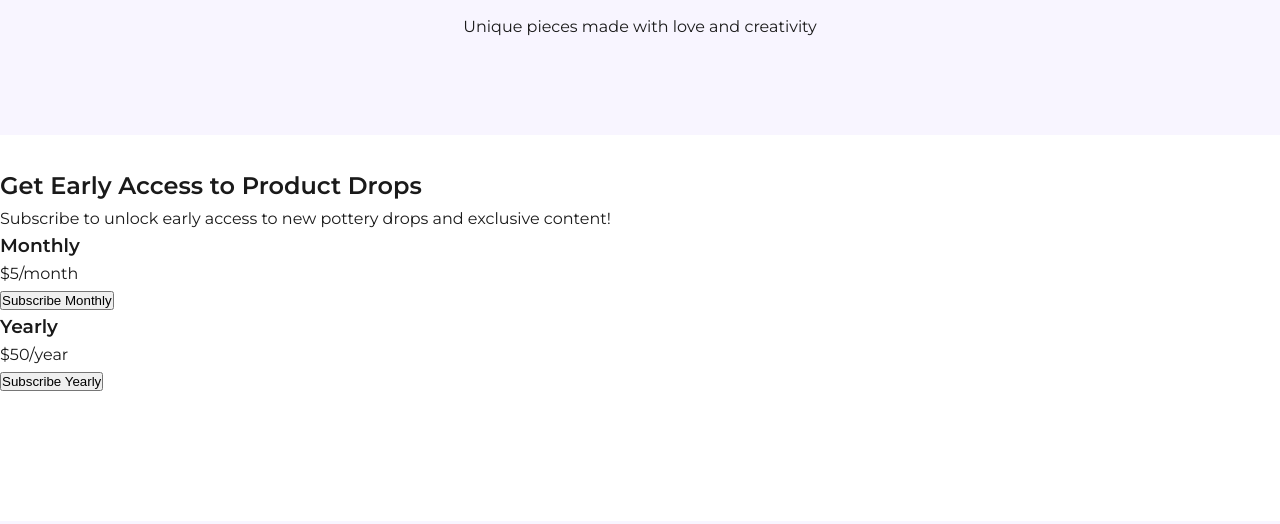
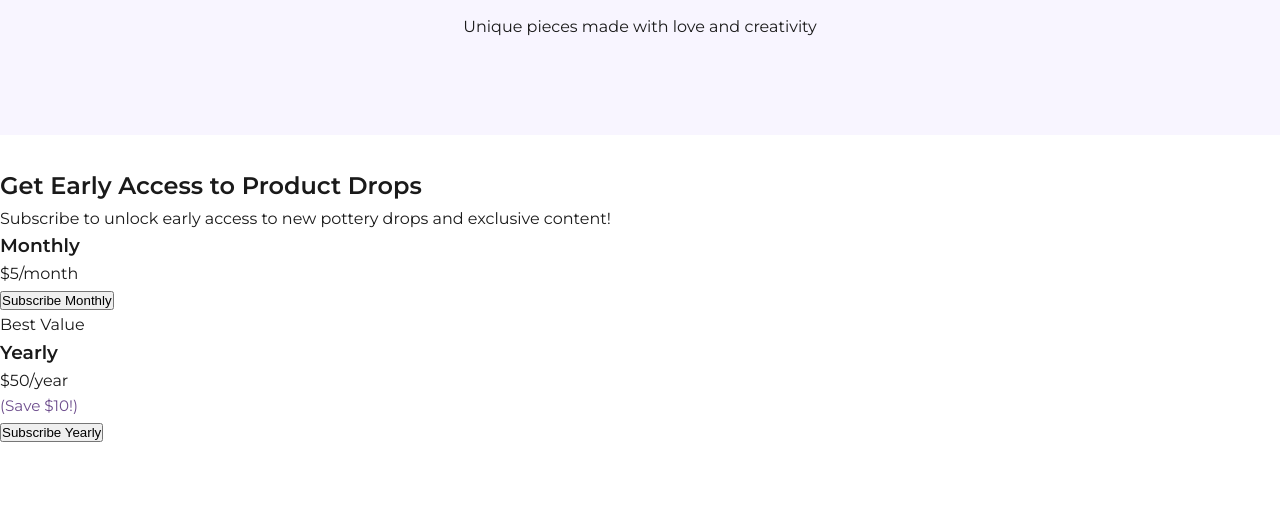
Before and after one commit to rachradulo/rad-pottery-website, a website: page src/index.html in a window 1280 px wide. Shown: the part 276-800 px from the top of the page. Drawn offline with Linux system fonts and the light colour scheme; a script that the page names is missing.

Commit message:
Update index.html

```diff
--- a/src/index.html
+++ b/src/index.html
@@ -60,9 +60,10 @@
                     <p>$5/month</p>
                     <button id="subscribe-monthly">Subscribe Monthly</button>
                 </div>
-                <div class="plan">
+                <div class="plan yearly">
+                    <div class="best-value-badge">Best Value</div>
                     <h3>Yearly</h3>
-                    <p>$50/year</p>
+                    <p>$50/year <br><span style="font-size:0.95em;color:#6d4d8d;">(Save $10!)</span></p>
                     <button id="subscribe-yearly">Subscribe Yearly</button>
                 </div>
             </div>
```
